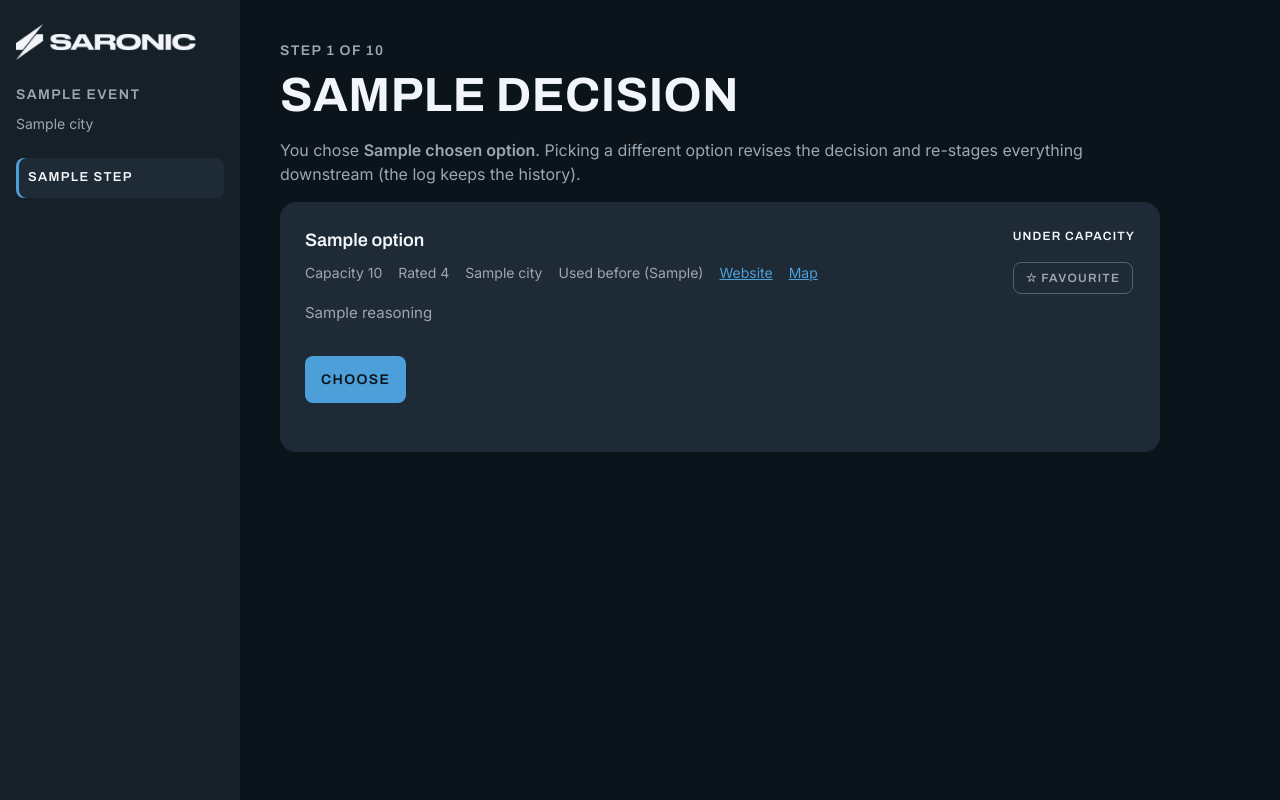
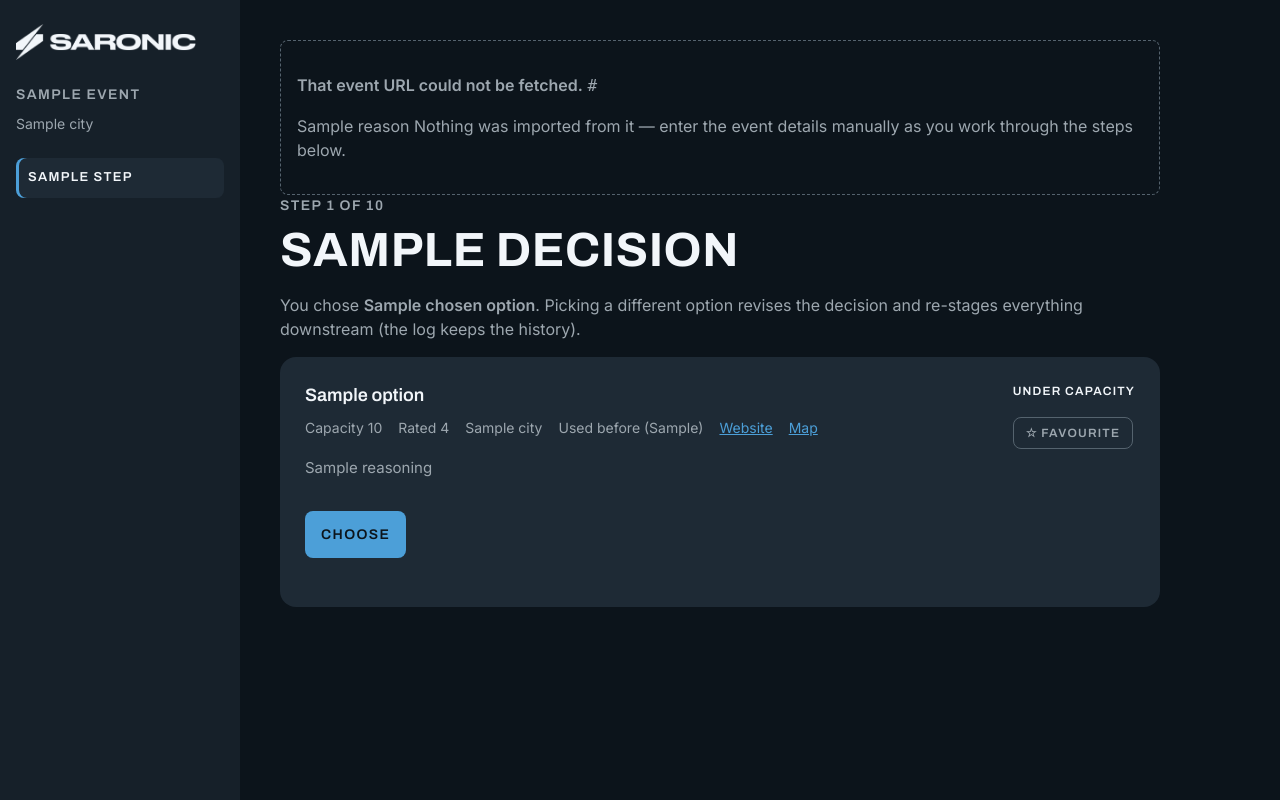
Before and after one commit to jfilipATX/saronic-event-project, a FastAPI app: template app/ui/templates/step.html in a window 1280 px wide. Run offline with FastAPI, Linux system fonts and the light colour scheme; the template is opened without the code that fills it: most values are stand-ins (such as "Sample title", 1, 10 or a date in 2020).

Commit message:
Fix: a refused event URL was silently dropped at creation
Design QA finding. Creating an event while supplying a URL the SSRF guard
refuses succeeded and the chain worked, but the coordinator was told nothing
anywhere. Silence reads as 'the URL worked', which is the worst possible answer:
they may believe the details were imported when nothing was.

- POST /events now handles a raw event_url (as opposed to an already-validated
  source_url) by recording a url_refused variable with the guard's own reason.
- the first step page renders a pending-note naming the URL and why it could not
  be fetched, and says to enter details manually - the product behavior signed
  off earlier, now actually surfaced.
- the scrape confirm page carries the refused URL forward, so 'create anyway'
  after a refusal records WHY nothing was imported rather than losing it.
- the note appears on the FIRST step only: it is a note about creation, not a
  permanent banner. Test-pinned, along with a clean event showing no note.

Live-verified against the exact repro (http://localhost/admin): the note renders
with the URL and the guard's 'private or internal address' reason, does not
follow to the audience step, and a clean event is unaffected.

460/460 green.

```diff
--- a/app/main.py
+++ b/app/main.py
@@ -28,7 +28,7 @@ from app.features.event_facts import build_fact_options, extract_facts
 from app.features.images import ImageResolver
 from app.features.playbook import STEP_TITLES, compose_playbook, render_markdown
 from app.features.url_fetch import fetch_url
-from app.features.url_guard import UnsafeUrlError
+from app.features.url_guard import UnsafeUrlError, assert_fetchable
 from app.features.qr_checkin import (
     STATE_ALREADY,
     STATE_TAMPERED,
@@ -257,6 +257,20 @@ def create_app(db_path: Optional[str] = None) -> FastAPI:
         try:
             event_id = CoordinatorWorkflow(conn).start_event(name=name, city=city)
             source_url = (form.get("source_url") or "").strip()
+            # A URL supplied here (rather than via /events/scrape) was never
+            # fetched. Silently dropping it is the worst answer: the coordinator
+            # reasonably believes the details were imported when nothing was. So
+            # record the refusal and surface it on the first step.
+            raw_url = (form.get("event_url") or "").strip()
+            if raw_url and not source_url:
+                try:
+                    assert_fetchable(raw_url)
+                    reason = "It was not fetched — enter the details manually."
+                except UnsafeUrlError as exc:
+                    reason = str(exc)
+                repo.add_variable(conn, EventVariable(
+                    event_id=event_id, kind="url_refused", value=raw_url,
+                    notes=reason))
             if source_url:
                 repo.add_variable(conn, EventVariable(
                     event_id=event_id, kind="source_url", value=source_url,
@@ -299,6 +313,14 @@ def create_app(db_path: Optional[str] = None) -> FastAPI:
             # star toggled afterwards would otherwise never appear. Overlay the
             # current set at render time — display only; the decision log is
             # untouched.
+            # A URL refused at creation is reported once, on the first step —
+            # a note about creation, not a permanent banner.
+            url_refused = None
+            if step_key == CHAIN[0]:
+                for var in repo.list_variables(conn, event_id):
+                    if var.kind == "url_refused":
+                        url_refused = {"url": var.value, "reason": var.notes}
+                        break
             if step_key == "venue":
                 favs = repo.favourites(conn)
                 for opt in decision.options:
@@ -315,6 +337,7 @@ def create_app(db_path: Optional[str] = None) -> FastAPI:
                 "decision": decision,
                 "chosen_key": decision.chosen_key,
                 "chosen_value": decision.chosen_value,
+                "url_refused": url_refused,
                 "event_id": event_id,
             })
         finally:
--- a/app/ui/templates/scrape_confirm.html
+++ b/app/ui/templates/scrape_confirm.html
@@ -24,6 +24,11 @@
 
   <form method="post" action="/events">
     <input type="hidden" name="source_url" value="{{ source_url }}">
+    {# Carry the refused URL forward so creating anyway records WHY nothing was
+       imported, instead of the attempt vanishing silently. #}
+    {% if problem and not source_url %}
+      <input type="hidden" name="event_url" value="{{ event_url }}">
+    {% endif %}
 
     <h2>Event</h2>
     <div class="form-row">
--- a/app/ui/templates/step.html
+++ b/app/ui/templates/step.html
@@ -4,6 +4,15 @@
 {% extends "base.html" %}
 {% block title %}{{ decision.question }} — Saronic Event Tool{% endblock %}
 {% block content %}
+  {% if url_refused %}
+    <div class="pending-note">
+      <p><strong>That event URL could not be fetched.</strong>
+         <code>{{ url_refused.url }}</code></p>
+      <p class="muted">{{ url_refused.reason }}
+         Nothing was imported from it — enter the event details manually as you
+         work through the steps below.</p>
+    </div>
+  {% endif %}
   <p class="eyebrow">Step {{ step_index }} of {{ step_total }}</p>
   <h1>{{ decision.question }}</h1>
 
```
Also changed, not shown: tests/test_scrape_ui.py (+64 -0 lines).
